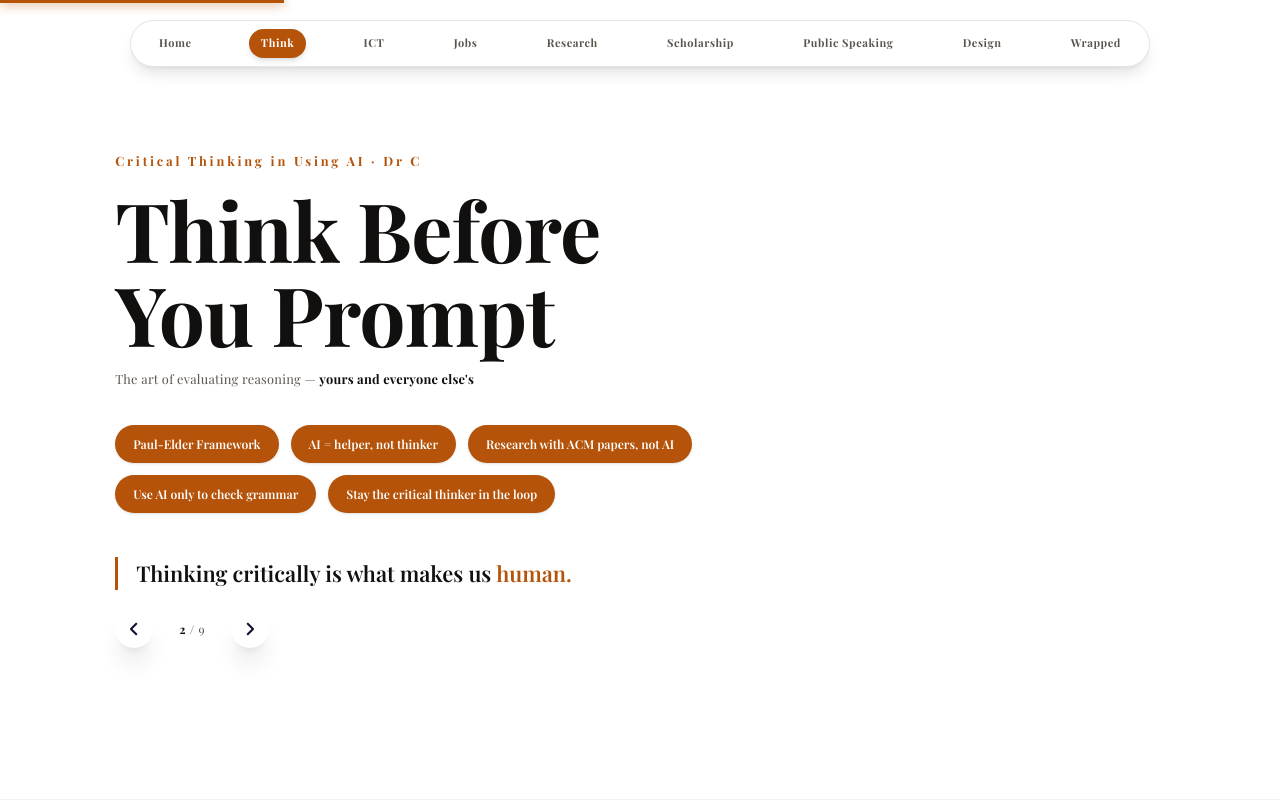
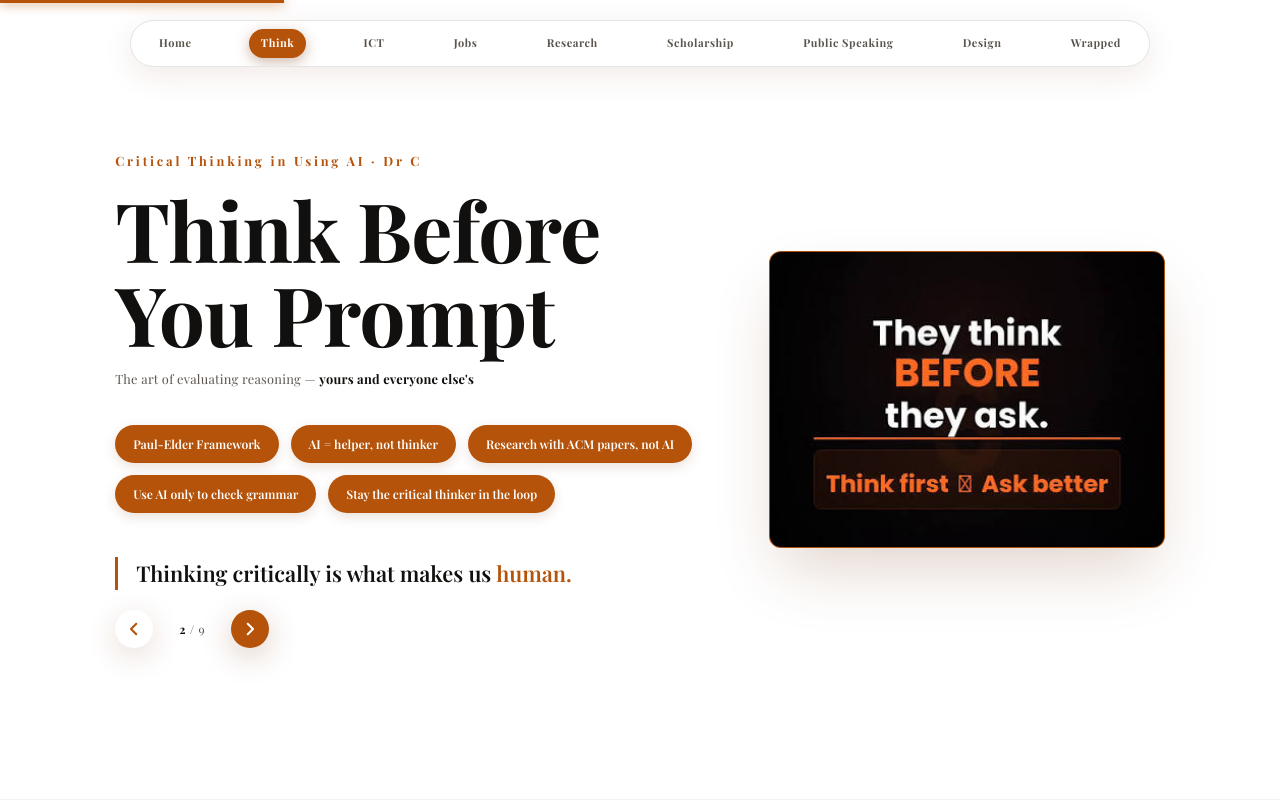
Before and after one commit to Mercy-line/peer-mentorship3, a Next.js app: page / in a window 1280 px wide. Both pictures are taken after a click on the button "Think". Shown: the part 800-1600 px from the top of the page. Built offline with nearby package versions, Linux system fonts and the light colour scheme; grey boxes are pictures that could not be loaded.

Commit message:
added floating images

```diff
--- a/components/ClosingSlide.tsx
+++ b/components/ClosingSlide.tsx
@@ -119,7 +119,7 @@ export const ClosingSlide: React.FC<ClosingSlideProps> = ({
             {slide.keywords.map((kw, i) => (
               <span
                 key={i}
-                className="relative z-10 font-mono text-[clamp(12px,0.95vw,15px)] px-[18px] py-[10px] rounded-[100px] whitespace-nowrap shadow-md bg-[#b45309] text-white font-semibold border-none"
+                className="relative z-10 font-mono text-[clamp(12px,0.95vw,15px)] px-[18px] py-[10px] rounded-[100px] whitespace-nowrap shadow-[0_4px_12px_rgba(120,53,15,0.15)] bg-[#b45309] text-white font-semibold border-none"
               >
                 {kw.text}
               </span>
@@ -155,7 +155,7 @@ export const ClosingSlide: React.FC<ClosingSlideProps> = ({
                   prevSlide();
                 }}
                 disabled={currentIndex === 0}
-                className={`w-[38px] h-[38px] rounded-full flex items-center justify-center border-none bg-white text-[#12102a] hover:bg-white/90 shadow-xl transition-all active:scale-90 cursor-pointer ${
+                className={`w-[38px] h-[38px] rounded-full flex items-center justify-center border-none bg-white text-[#b45309] hover:bg-white/90 shadow-[0_8px_30px_rgba(120,53,15,0.18)] transition-all active:scale-90 cursor-pointer ${
                   currentIndex === 0 ? "opacity-30 cursor-not-allowed pointer-events-none" : ""
                 }`}
                 aria-label="Previous Slide"
@@ -181,7 +181,7 @@ export const ClosingSlide: React.FC<ClosingSlideProps> = ({
                   nextSlide();
                 }}
                 disabled={currentIndex === totalSlides - 1}
-                className={`w-[38px] h-[38px] rounded-full flex items-center justify-center border-none bg-white text-[#12102a] hover:bg-white/90 shadow-xl transition-all active:scale-90 cursor-pointer ${
+                className={`w-[38px] h-[38px] rounded-full flex items-center justify-center border-none bg-[#b45309] text-white hover:bg-[#b45309]/90 shadow-[0_8px_30px_rgba(120,53,15,0.25)] transition-all active:scale-90 cursor-pointer ${
                   currentIndex === totalSlides - 1 ? "opacity-30 cursor-not-allowed pointer-events-none" : ""
                 }`}
                 aria-label="Next Slide"
--- a/components/ContentSlide.tsx
+++ b/components/ContentSlide.tsx
@@ -137,7 +137,7 @@ export const ContentSlide: React.FC<ContentSlideProps> = ({
             {slide.keywords.map((kw, i) => (
               <span
                 key={i}
-                className="font-mono text-[clamp(12px,0.95vw,15px)] px-[18px] py-[10px] rounded-[100px] whitespace-nowrap shadow-sm bg-[#b45309] text-white font-semibold border-none"
+                className="font-mono text-[clamp(12px,0.95vw,15px)] px-[18px] py-[10px] rounded-[100px] whitespace-nowrap shadow-[0_4px_12px_rgba(120,53,15,0.15)] bg-[#b45309] text-white font-semibold border-none"
               >
                 {kw.text}
               </span>
@@ -172,7 +172,7 @@ export const ContentSlide: React.FC<ContentSlideProps> = ({
                   prevSlide();
                 }}
                 disabled={currentIndex === 0}
-                className={`w-[38px] h-[38px] rounded-full flex items-center justify-center border-none bg-white text-[#12102a] hover:bg-white/90 shadow-xl transition-all active:scale-90 cursor-pointer ${
+                className={`w-[38px] h-[38px] rounded-full flex items-center justify-center border-none bg-white text-[#b45309] hover:bg-white/90 shadow-[0_8px_30px_rgba(120,53,15,0.18)] transition-all active:scale-90 cursor-pointer ${
                   currentIndex === 0 ? "opacity-30 cursor-not-allowed pointer-events-none" : ""
                 }`}
                 aria-label="Previous Slide"
@@ -198,7 +198,7 @@ export const ContentSlide: React.FC<ContentSlideProps> = ({
                   nextSlide();
                 }}
                 disabled={currentIndex === totalSlides - 1}
-                className={`w-[38px] h-[38px] rounded-full flex items-center justify-center border-none bg-white text-[#12102a] hover:bg-white/90 shadow-xl transition-all active:scale-90 cursor-pointer ${
+                className={`w-[38px] h-[38px] rounded-full flex items-center justify-center border-none bg-[#b45309] text-white hover:bg-[#b45309]/90 shadow-[0_8px_30px_rgba(120,53,15,0.25)] transition-all active:scale-90 cursor-pointer ${
                   currentIndex === totalSlides - 1 ? "opacity-30 cursor-not-allowed pointer-events-none" : ""
                 }`}
                 aria-label="Next Slide"
@@ -215,7 +215,7 @@ export const ContentSlide: React.FC<ContentSlideProps> = ({
         {slide.contentImages && slide.contentImages.length > 0 && (
           <div
             className={`w-full md:w-[44vw] max-w-[500px] aspect-[4/3] rounded-xl border overflow-hidden shadow-2xl transition-all duration-700 ${
-              hasBg ? "border-white/10" : "border-black/5"
+              hasBg ? "border-white/10 bg-[#78350f]" : "border-black/5 bg-[#b45309]"
             } ${
               isActive
                 ? "opacity-100 scale-100 translate-x-0"
@@ -226,7 +226,7 @@ export const ContentSlide: React.FC<ContentSlideProps> = ({
                 ? {
                     boxShadow: hasBg
                       ? `0 20px 40px -15px var(--accent2), 0 0 30px -10px var(--accent)`
-                      : `0 30px 60px -12px rgba(0, 0, 0, 0.22)`,
+                      : `0 30px 60px -12px rgba(120, 53, 15, 0.22)`,
                     transitionDelay: "0.45s",
                   }
                 : undefined
@@ -235,7 +235,11 @@ export const ContentSlide: React.FC<ContentSlideProps> = ({
             <img
               src={slide.contentImages[0]}
               alt="Slide Illustration"
-              className="w-full h-full object-cover"
+              className={
+                slide.contentImages[0].endsWith(".png") || slide.contentImages[0].includes("-preview")
+                  ? "w-full h-full object-contain p-6"
+                  : "w-full h-full object-cover"
+              }
             />
           </div>
         )}
--- a/components/SlideDeck.tsx
+++ b/components/SlideDeck.tsx
@@ -163,7 +163,7 @@ export const SlideDeck: React.FC = () => {
       {/* Floating Track Navbar (Fixed Top on Desktop, Floating Rounded Pill at Bottom on Mobile) */}
       <div className="fixed bottom-[24px] left-1/2 -translate-x-1/2 z-[100] w-[92%] max-w-[500px] md:bottom-auto md:top-[20px] md:left-1/2 md:-translate-x-1/2 md:w-[95%] md:max-w-[1020px] pointer-events-auto">
         <div
-          className="flex items-center justify-around md:justify-between gap-[4px] md:gap-[8px] px-[12px] md:px-[16px] py-[10px] md:py-[8px] rounded-full border border-black/10 bg-white shadow-2xl md:shadow-lg transition-all duration-500 overflow-x-auto scrollbar-none pb-[8px] md:pb-[8px]"
+          className="flex items-center justify-around md:justify-between gap-[4px] md:gap-[8px] px-[12px] md:px-[16px] py-[10px] md:py-[8px] rounded-full border border-black/10 bg-white shadow-[0_20px_50px_rgba(120,53,15,0.18)] md:shadow-[0_8px_30px_rgba(120,53,15,0.1)] transition-all duration-500 overflow-x-auto scrollbar-none pb-[8px] md:pb-[8px]"
         >
           {navItems.map((item) => {
             const isCurrent = item.index === currentIndex;
@@ -173,7 +173,7 @@ export const SlideDeck: React.FC = () => {
                 onClick={() => scrollToSlide(item.index)}
                 className={`font-mono text-[11px] font-bold tracking-[0.05em] px-[10px] md:px-[12px] py-[10px] md:py-[6px] rounded-full transition-all cursor-pointer whitespace-nowrap flex items-center justify-center ${
                   isCurrent
-                    ? "bg-[#b45309] text-white shadow-md"
+                    ? "bg-[#b45309] text-white shadow-[0_4px_14px_rgba(120,53,15,0.35)]"
                     : "text-[#5c554e] hover:text-[#b45309] hover:bg-[#b45309]/5"
                 }`}
                 aria-label={item.label}
--- a/components/TitleSlide.tsx
+++ b/components/TitleSlide.tsx
@@ -128,7 +128,7 @@ export const TitleSlide: React.FC<TitleSlideProps> = ({
                   prevSlide();
                 }}
                 disabled={currentIndex === 0}
-                className={`w-[38px] h-[38px] rounded-full flex items-center justify-center border-none bg-white text-[#12102a] hover:bg-white/90 shadow-xl transition-all active:scale-90 cursor-pointer ${
+                className={`w-[38px] h-[38px] rounded-full flex items-center justify-center border-none bg-white text-[#b45309] hover:bg-white/90 shadow-[0_8px_30px_rgba(120,53,15,0.18)] transition-all active:scale-90 cursor-pointer ${
                   currentIndex === 0 ? "opacity-30 cursor-not-allowed pointer-events-none" : ""
                 }`}
                 aria-label="Previous Slide"
@@ -150,7 +150,7 @@ export const TitleSlide: React.FC<TitleSlideProps> = ({
                   nextSlide();
                 }}
                 disabled={currentIndex === totalSlides - 1}
-                className={`w-[38px] h-[38px] rounded-full flex items-center justify-center border-none bg-white text-[#12102a] hover:bg-white/90 shadow-xl transition-all active:scale-90 cursor-pointer ${
+                className={`w-[38px] h-[38px] rounded-full flex items-center justify-center border-none bg-[#b45309] text-white hover:bg-[#b45309]/90 shadow-[0_8px_30px_rgba(120,53,15,0.25)] transition-all active:scale-90 cursor-pointer ${
                   currentIndex === totalSlides - 1 ? "opacity-30 cursor-not-allowed pointer-events-none" : ""
                 }`}
                 aria-label="Next Slide"
@@ -165,7 +165,7 @@ export const TitleSlide: React.FC<TitleSlideProps> = ({
 
         {/* Right Column: Glassmorphic Quote Card with Pointer pointing to the group photo */}
         <div
-          className="relative z-10 mt-8 md:mt-0 md:translate-y-[50px] p-6 rounded-xl bg-[#b45309] shadow-2xl max-w-[400px] text-left transition-all duration-700 opacity-100 scale-100 translate-x-0"
+          className="relative z-10 mt-8 md:mt-0 md:translate-y-[50px] p-6 rounded-xl bg-[#b45309] shadow-[0_20px_50px_rgba(120,53,15,0.35)] max-w-[400px] text-left transition-all duration-700 opacity-100 scale-100 translate-x-0"
         >
           <p className="font-display font-medium text-[clamp(16px,1.2vw,20px)] italic leading-relaxed text-white">
             "KamiLimu has made the lost girl find herself back"
--- a/data/slides.ts
+++ b/data/slides.ts
@@ -28,6 +28,7 @@ export const slidesData: SlideData[] = [
     accent2: "#78350f",
     eyebrow: "Critical Thinking in Using AI · Dr C",
     title: "Think Before You Prompt",
+    contentImages: ["/think.jpeg"],
     who: "The art of evaluating reasoning — <b>yours and everyone else's</b>",
     keywords: [
       { text: "Paul-Elder Framework", strong: true },
@@ -129,6 +130,7 @@ export const slidesData: SlideData[] = [
     eyebrow: "Public Speaking in Practice",
     title: "Show, Don't Just Tell",
     bgImage: "/backgrounds/public_speaking.jpg",
+    contentImages: ["/props-removebg-preview.png"],
     who: "The power of a single, well-timed prop",
     keywords: [
       { text: "Give the audience something to look at", strong: true },
```
Also changed, not shown: public/props-removebg-preview.png (added), public/think.jpeg (added).
